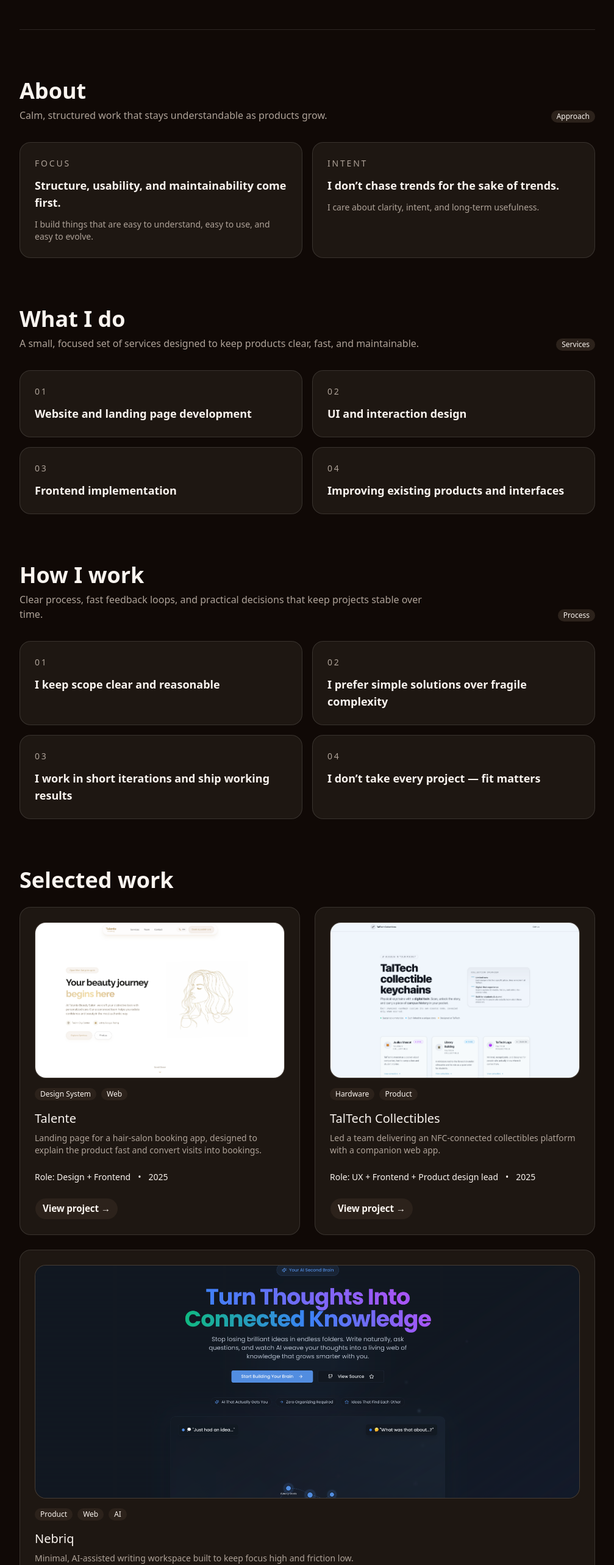
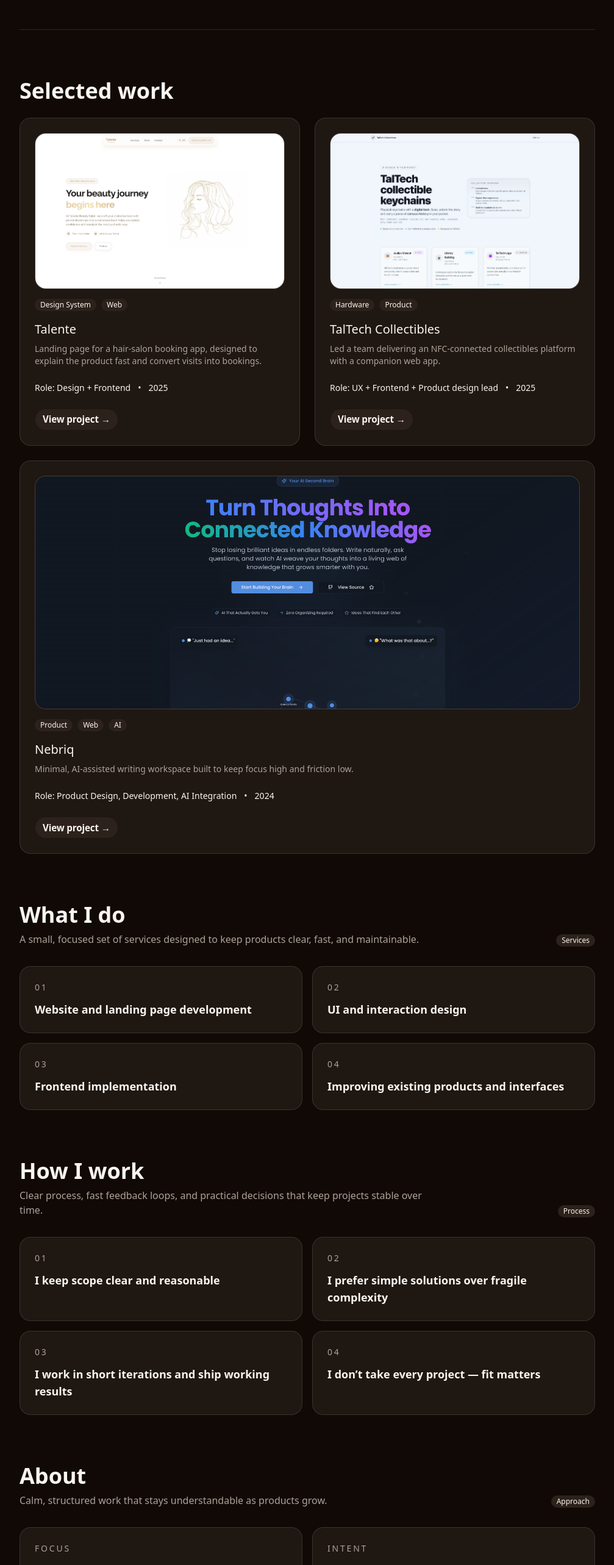
Before and after one commit to paulbgtr/paulbg.dev, a Next.js app: page / in a window 1280 px wide. Shown: the part 1060-3626 px from the top of the page at 61% size, without its empty margins (136-1143 px from the left). Built offline with nearby package versions, Linux system fonts and the light colour scheme.

Commit message:
change flow
selected work, services, process, about.

```diff
--- a/app/page.tsx
+++ b/app/page.tsx
@@ -21,13 +21,13 @@
 
         <Separator />
 
-        <About />
+        <SelectedWork />
 
         <Services />
 
         <Process />
 
-        <SelectedWork />
+        <About />
 
         <Separator />
 
```
